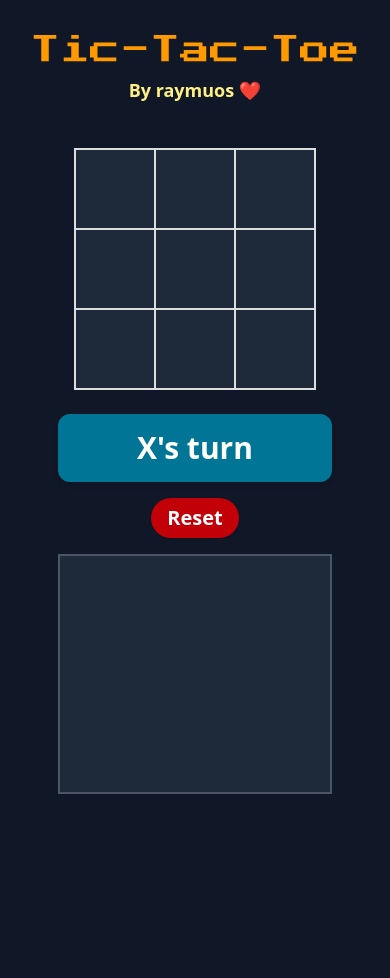
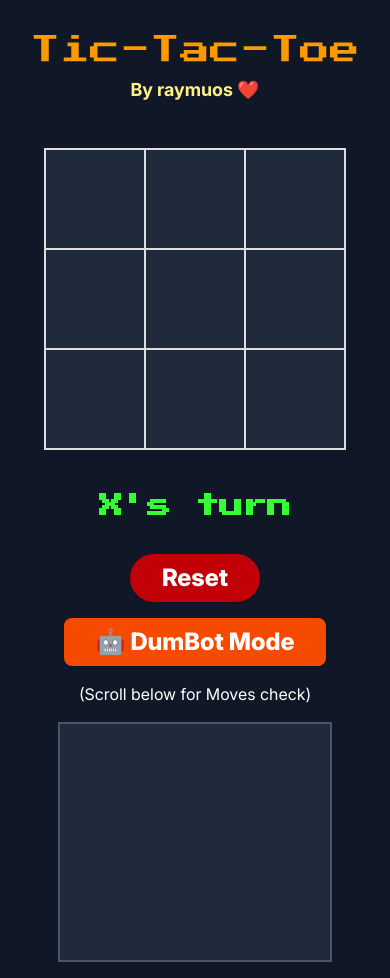
Before and after one commit to raymuos/tic-tac-toe, a React (Vite) app: page / in a window 390 px wide. Before the commit the page ends 844 px from the top, so only its background shows below. Built offline with nearby package versions, Linux system fonts and the light colour scheme.

Commit message:
added DumBot to the Game

```diff
--- a/src/Box.jsx
+++ b/src/Box.jsx
@@ -2,11 +2,11 @@ function Box({ value , onSquareClick , isGreen }){
 
     return(
         <div onClick={onSquareClick}
-             className={`text-4xl md:text-6xl font-bold
+             className={`text-6xl font-bold
                         ${(isGreen)?
                             'bg-green-500 text-[#222]' :
                             'bg-gray-800 transition ease-in-out duration-300 hover:bg-gray-700'}
-                        w-20 h-20 md:w-30 md:h-30
+                        w-25 h-25 md:w-30 md:h-30
                         border-[1px] border-[#ddd]
                         flex justify-center items-center
                         cursor-pointer`}>
--- a/src/Sheet.jsx
+++ b/src/Sheet.jsx
@@ -14,13 +14,35 @@ function Sheet({
             }){
 
     const [status, setStatus] = useState('');
-    function handleMove(i) {
+    const [isBotOn, setIsBotOn] = useState(true);
+
+    function handleClick(i) {
         if(squares[i] || calcWinner(squares)) return;
 
         const newSquares = squares.slice();
         newSquares[i] = (isXNow)? 'X' : 'O' ;
         onPlay(newSquares);
         //This goes back to the App component and executes handlePlay()
+    }
+
+    const toggleBot = () => {
+        resetBoard();
+        setIsBotOn(x => !x);
+    }
+
+    const triggerBot = () => {
+        if( !isXNow && !calcWinner(squares) && isBotOn ){
+            const emptyIndices = squares.map((sq,i) => (sq === null ? i : null))
+                                        .filter((sq) => sq !== null);
+            if (emptyIndices.length === 0) return;
+
+            const randomIndex = emptyIndices[
+                Math.floor(Math.random() * emptyIndices.length)
+            ]
+            const timer = setTimeout(() => handleClick(randomIndex), 750);
+            return () => clearTimeout(timer);
+        }
+
     }
 
     const moves = history.map((_, moveNum) => {
@@ -40,8 +62,6 @@ function Sheet({
                             </li> : null)
     })
 
-
-
     //updates when squares or isXNow changes
     useEffect( () => {
         const result = calcWinner(squares);
@@ -50,15 +70,15 @@ function Sheet({
             setWinLine(result.line);
 
         } else if(squares.includes(null) && squares){
-            setStatus(`${(isXNow)? 'X' : 'O'}'s turn`);
+            setStatus(`${(isXNow)? 'X' : (isBotOn? 'Bot' : 'O')}'s turn`);
 
         } else {
-            setStatus("It's a Draw!");
+            setStatus("Tie!");
         }
 
     } , [squares, isXNow]);
 
-
+    useEffect( triggerBot , [isXNow , squares]);
 
 
     return(
@@ -72,41 +92,41 @@ function Sheet({
             <div className="flex flex-col border border-[#ddd] mt-5 min-[600px]:mt-20">
             {/* Row 1 */}
             <div className="flex">
-                <Box value={squares[0]} onSquareClick={() => handleMove(0)} isGreen={winLine.includes(0)} />
-                <Box value={squares[1]} onSquareClick={() => handleMove(1)} isGreen={winLine.includes(1)} />
-                <Box value={squares[2]} onSquareClick={() => handleMove(2)} isGreen={winLine.includes(2)} />
+                <Box value={squares[0]} onSquareClick={() => handleClick(0)} isGreen={winLine.includes(0)} />
+                <Box value={squares[1]} onSquareClick={() => handleClick(1)} isGreen={winLine.includes(1)} />
+                <Box value={squares[2]} onSquareClick={() => handleClick(2)} isGreen={winLine.includes(2)} />
             </div>
             {/* Row 2 */}
             <div className="flex">
-                <Box value={squares[3]} onSquareClick={() => handleMove(3)} isGreen={winLine.includes(3)} />
-                <Box value={squares[4]} onSquareClick={() => handleMove(4)} isGreen={winLine.includes(4)} />
-                <Box value={squares[5]} onSquareClick={() => handleMove(5)} isGreen={winLine.includes(5)} />
+                <Box value={squares[3]} onSquareClick={() => handleClick(3)} isGreen={winLine.includes(3)} />
+                <Box value={squares[4]} onSquareClick={() => handleClick(4)} isGreen={winLine.includes(4)} />
+                <Box value={squares[5]} onSquareClick={() => handleClick(5)} isGreen={winLine.includes(5)} />
             </div>
             {/* Row 3 */}
             <div className="flex">
-                <Box value={squares[6]} onSquareClick={() => handleMove(6)} isGreen={winLine.includes(6)} />
-                <Box value={squares[7]} onSquareClick={() => handleMove(7)} isGreen={winLine.includes(7)} />
-                <Box value={squares[8]} onSquareClick={() => handleMove(8)} isGreen={winLine.includes(8)} />
+                <Box value={squares[6]} onSquareClick={() => handleClick(6)} isGreen={winLine.includes(6)} />
+                <Box value={squares[7]} onSquareClick={() => handleClick(7)} isGreen={winLine.includes(7)} />
+                <Box value={squares[8]} onSquareClick={() => handleClick(8)} isGreen={winLine.includes(8)} />
             </div>
             </div>
         </div>
 
         {/* Sidebar */}
         <div className="min-[600px]:flex-[2] flex flex-col justify-start items-center gap-4
-                        min-[600px]:gap-8 max-[600px]:w-7/8">
-            <p className="w-7/8 min-[925px]:w-2/3
-                          text-center text-3xl md:text-4xl font-semibold md:font-bold
-                          bg-cyan-700 px-6 py-4 rounded-xl shadow-md">
+                        min-[600px]:gap-6 w-7/8 min-[600px]:w-auto">
+            <p className="w-full min-[925px]:w-2/3
+                          text-center text-[#33ff33] text-2xl md:text-3xl font-semibold presspixel
+                          bg-gray-900 px-6 py-4 rounded-sm ">
             {status}
             </p>
 
-        <div className="flex items-center gap-4">
+        <div className="flex justify-center items-center gap-4 flex-wrap w-full">
             <button
                 onClick={resetBoard} //Goes back to App
                 className="
                 bg-red-700 hover:bg-red-500 transition duration-300 ease-in-out cursor-pointer
-                hover:text-black hover:scale-105 px-4 py-1.5 md:px-6 md:py-2
-                rounded-full text-xl md:text-2xl font-semibold md:font-bold shadow
+                hover:text-black hover:scale-105 px-8 py-2
+                rounded-full text-2xl font-extrabold md:font-bold shadow
                 ">
                 {calcWinner(squares) ? 'Play Again' : 'Reset'}
             </button>
@@ -116,14 +136,30 @@ function Sheet({
                     onClick={continueGame} //Goes back to App
                     className="
                 bg-green-700 hover:bg-green-500 transition duration-300 ease-in-out cursor-pointer
-                hover:text-black hover:scale-105 px-4 py-1.5 md:px-6 md:py-2
-                rounded-full text-xl md:text-2xl font-semibold md:font-bold shadow
+                hover:text-black hover:scale-105 px-6 py-2
+                rounded-full text-2xl font-extrabold md:font-bold shadow
                 ">
                     Continue
                 </button>
             )}
+
+            <button
+                onClick={toggleBot} //Goes back to App
+                className={`
+                ${ isBotOn ?
+                    'bg-orange-600 hover:bg-orange-400' :
+                    'bg-yellow-600 hover:bg-yellow-400'}
+
+                transition duration-300 ease-in-out cursor-pointer
+                hover:text-black hover:scale-105 px-8 py-2
+                rounded-lg text-2xl font-extrabold md:font-bold shadow
+                `}>
+                {isBotOn ? '🤖 DumBot Mode' : '👥 2Player Mode'}
+            </button>
+
         </div>
 
+            (Scroll below for Moves check)
 
             <div className="overflow-auto w-7/8 min-[925px]:w-2/3 h-60 min-[925px]:h-85 scroll-thin bg-gray-800
                             border-2 border-gray-600 p-4">
--- a/src/index.css
+++ b/src/index.css
@@ -1,5 +1,5 @@
 :root {
-  font-family: system-ui, -apple-system, BlinkMacSystemFont, 'Segoe UI', Roboto, Oxygen, Ubuntu, Cantarell, 'Open Sans', 'Helvetica Neue', sans-serif;
+  font-family: Inter;
   color: #ffffffde;
   background-color: #101828;
 }
@@ -15,6 +15,11 @@ button, a {
   src: url('/fonts/PressStart2P-Regular.ttf');
 }
 
+@font-face {
+  font-family: Inter;
+  src: url("/fonts/Inter-VariableFont_opsz\,wght.ttf");
+}
+
 .presspixel{
   font-family: PressStart2P;
 }
```
Also changed, not shown: public/fonts/Inter-VariableFont_opsz,wght.ttf (added).
